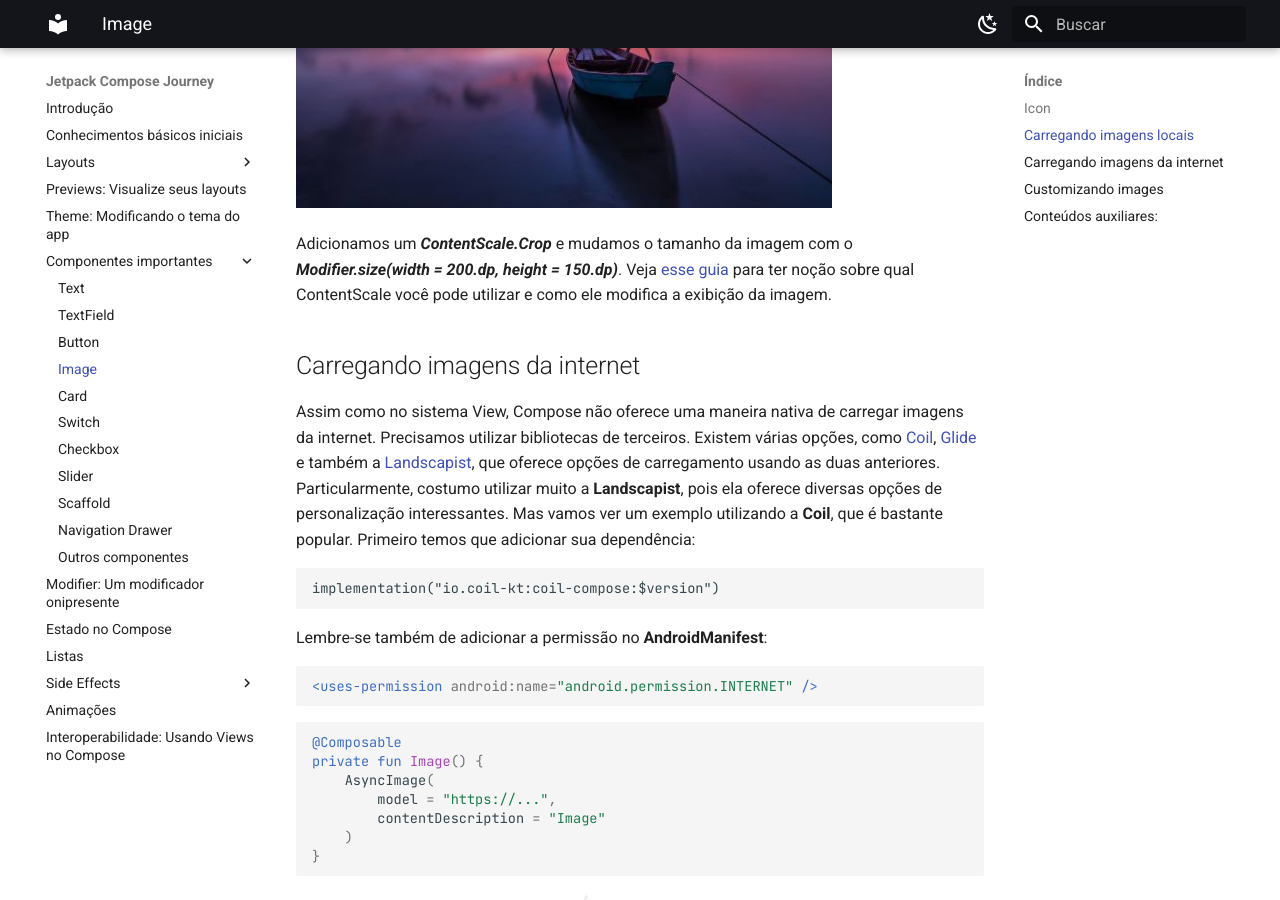
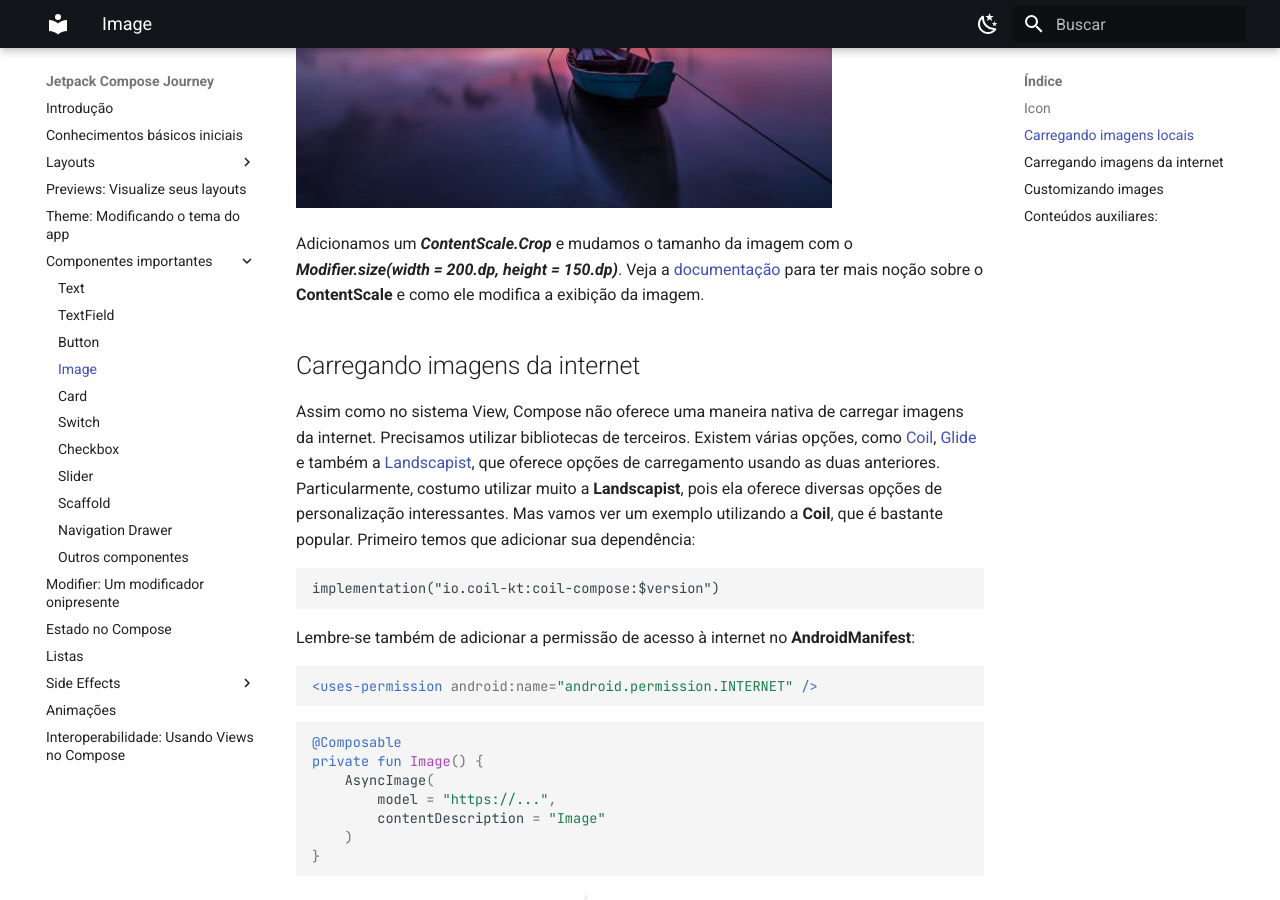
Before and after one commit to jsericksk/Jetpack-Compose-Journey, an MkDocs documentation site: the page built from docs/components/image.md, in a window 1280 px wide and 900 px high, scrolled down 1592 px. Built offline with MkDocs 1.6.1 and Material for MkDocs 9.7.7, drawn with Linux system fonts in a browser that asks for light colours; emoji names are drawn with the system emoji font; some of the changed text lies outside the part shown.

Commit message:
image.md atualizado

````diff
--- a/docs/components/image.md
+++ b/docs/components/image.md
@@ -6,7 +6,7 @@
 
 Antes de falarmos sobre o componente **Image()**, vamos falar sobre o [Icon()](https://developer.android.com/jetpack/compose/graphics/images/material). Você pode obter o mesmo comportamento usando Image(), mas Icon() é uma forma mais conveniente para carregar ícones, como drawables vetoriais. Isso porque ele fornece uma propriedade **tint** que pode ser usada para mudar a cor do ícone facilmente. Já usamos ele em seções anteriores, mas vamos ver mais um exemplo:
 
-Compose possui alguns ícones padrão fornecido através de **Icons**, como por exemplo: ```Icons.Default.Delete```. Você pode usar ícones tanto com ***imageVector*** quanto ***painter***, como no exemplo abaixo:
+Compose possui alguns ícones padrão fornecido através de **Icons**, como por exemplo: ```Icons.Default.Delete```. Você pode usar ícones tanto com ***imageVector*** quanto ***painter***, como no exemplo abaixo, que utiliza um ícone de **Icons** e um ícone criado através do [**Image Asset Studio**](https://developer.android.com/studio/write/create-app-icons):
 
 ```kotlin
 @Composable
@@ -48,7 +48,7 @@
 
 ![Image](image/img-02.png)
 
-Adicionamos um ***ContentScale.Crop*** e mudamos o tamanho da imagem com o ***Modifier.size(width = 200.dp, height = 150.dp)***. Veja [esse guia](https://www.composables.com/tutorials/contentscale) para ter noção sobre qual ContentScale você pode utilizar e como ele modifica a exibição da imagem.
+Adicionamos um ***ContentScale.Crop*** e mudamos o tamanho da imagem com o ***Modifier.size(width = 200.dp, height = 150.dp)***. Veja a [documentação](https://developer.android.com/jetpack/compose/graphics/images/customize#content-scale) para ter mais noção sobre o **ContentScale** e como ele modifica a exibição da imagem.
 
 ## Carregando imagens da internet
 
@@ -58,7 +58,7 @@
 implementation("io.coil-kt:coil-compose:$version")
 ```
 
-Lembre-se também de adicionar a permissão no **AndroidManifest**:
+Lembre-se também de adicionar a permissão de acesso à internet no **AndroidManifest**:
 
 ```xml
 <uses-permission android:name="android.permission.INTERNET" />
````
